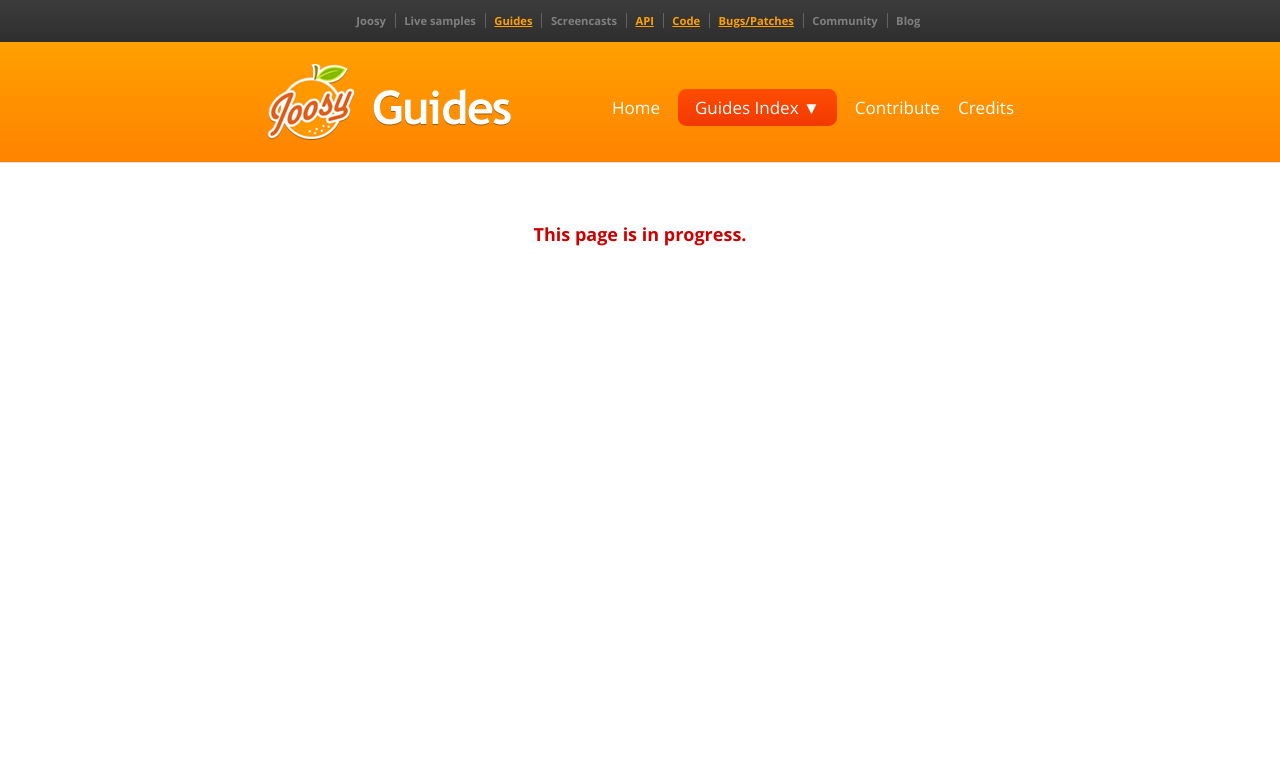
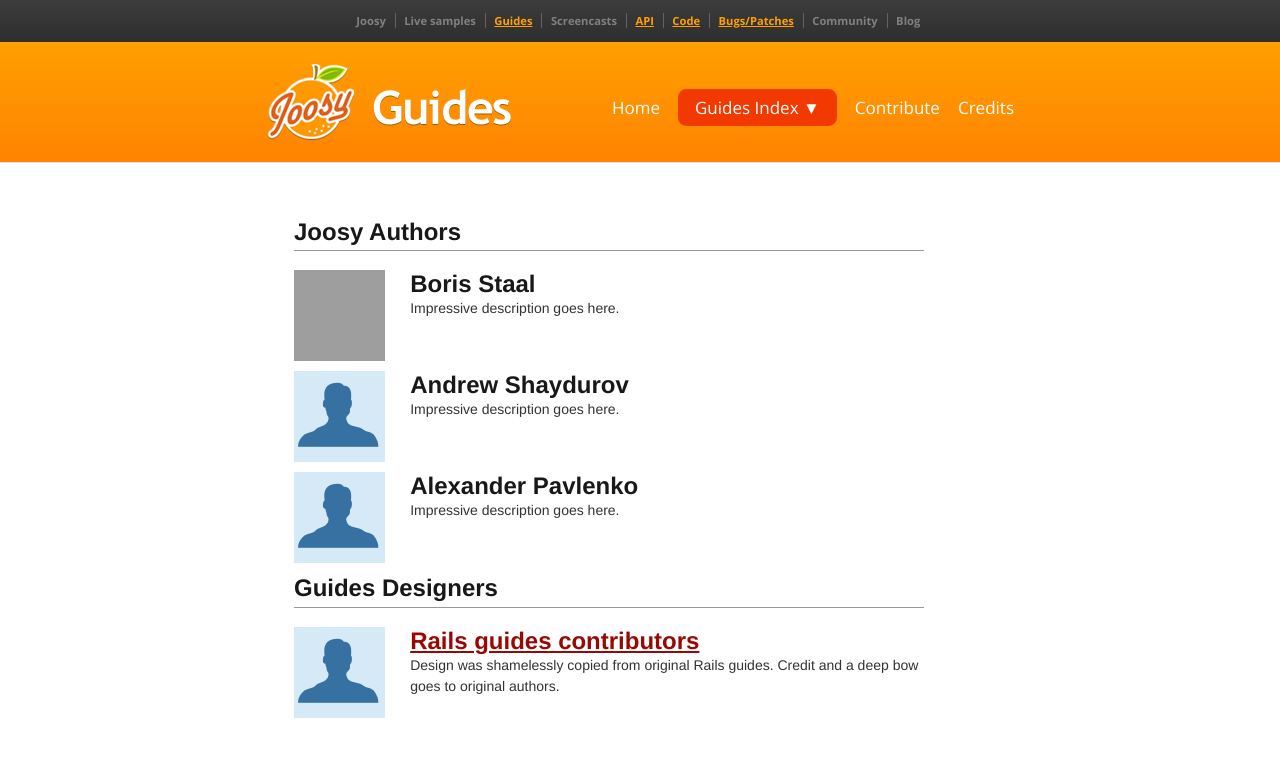
Before and after one commit to joosy/guides, a Jekyll site: the page built from credits.html, in a window 1280 px wide. Shown: the top 757 px of the page. Built offline with Jekyll 4.4.1, drawn with Linux system fonts in a browser that asks for light colours; comment, search, counter and statistics services are not loaded; grey boxes are pictures that could not be loaded.

Commit message:
Additional pages

```diff
--- a/_layouts/default.html
+++ b/_layouts/default.html
@@ -7,9 +7,15 @@
     <link rel="stylesheet" href="/css/base.css">
     <link rel="stylesheet" href="/css/skeleton.css">
     <link rel="stylesheet" href="/css/styles.css">
+    <link rel="stylesheet" href="/css/credits.css">
     <link rel="stylesheet" href="http://yandex.st/highlightjs/6.2/styles/default.min.css">
     <script src="http://cachedcommons.org/cache/modernizr/1.5.0/javascripts/modernizr-min.js"></script>
     <script src="/js/prefixfree.min.js"></script>
+    <script>
+      function toggle(element) {
+        element.style.display = (element.style.display == 'none') ? 'block' : 'none'
+      }
+    </script>
   </head>
   <body>
     <section class="topbar">
@@ -37,7 +43,35 @@
         <div class="ten columns">
           <ul class="nav">
             <li><a href="/">Home</a></li>
-            <li><a href="#" class="index">Guides Index &#9660;</a></li>
+            <li>
+              <a href="#" onclick="toggle(document.getElementById('guides'))" class="index">Guides Index &#9660;</a>
+              <div style="display: none;" class="clearfix" id="guides">
+                <hr />
+                <dl class="L">
+                  <dt>Joosy basics</dt>
+                  <dd><a href="/guides/basic/getting-started.html">Getting Started</a></dd>
+                  <dd><a href="/guides/basic/joosy-vs-x.html">Joosy vs X</a></dd>
+                  <dt>Creating a blog on Joosy</dt>
+                  <dd><a href="/guides/blog/rails-preparations.html">Rails preparations</a></dd>
+                  <dd><a href="/guides/blog/resources.html">Resources</a></dd>
+                  <dd><a href="/guides/blog/layouts-pages-and-routing.html">Layouts, Pages and Routing</a></dd>
+                  <dd><a href="/guides/blog/elements-events-and-filters.html">Elements, Events and Filters</a></dd>
+                  <dd><a href="/guides/blog/dynamic-rendering.html">Dynamic rendering</a></dd>
+                  <dd><a href="/guides/blog/widgets.html">Widgets</a></dd>
+                  <dd><a href="/guides/blog/helpers.html">Helpers</a></dd>
+                  <dd><a href="/guides/blog/forms.html">Forms</a></dd>
+                  <dd><a href="/guides/blog/preloaders.html">Preloaders</a></dd>
+                  <dd><a href="/guides/blog/load-unload-and-in-progress-animations.html">Load, unload, animations</a></dd>
+                </dl>
+                <dl class="R">
+                  <dt>Advanced guides</dt>
+                  <dd><a href="/guides/advanced/search-engine-indexing.html">Search engine indexing</a></dd>
+                  <dd><a href="/guides/advanded/authentication.html">Authentication</a></dd>
+                  <dd><a href="/guides/advanced/permissions.html">Permissions and ACL</a></dd>
+                  <dd><a href="/guides/advanced/template-engine.html">Template engines</a></dd>
+                </dl>
+              </div>
+            </li>
             <li><a href="/contribute.html">Contribute</a></li>
             <li><a href="/credits.html">Credits</a></li>
           </ul>
--- /dev/null
+++ b/credits.html
@@ -0,0 +1,40 @@
+---
+layout: index
+title: "Contributors"
+---
+
+<div class="entry-content" id="container">
+  <div class="wrapper">
+	<div id="mainCol">
+    <h3 class="section">Joosy Authors</h3>
+		<div class="module">
+			<img height="91" width="91" src="http://www.gravatar.com/avatar/7c4ac3f00d81fbb8ba329163b3dc6b2a.png?size=91" class="left pic" alt="Heiko Webers">
+			<div class="right">
+				<h3>Boris Staal</h3>
+				<p>Impressive description goes here.</p>
+			</div>
+		</div>
+		<div class="module">
+			<img height="91" width="91" src="img/photo.gif" class="left pic" alt="Heiko Webers">
+			<div class="right">
+        <h3>Andrew Shaydurov</h3>
+        <p>Impressive description goes here.</p>
+			</div>
+		</div>
+		<div class="module">
+			<img height="91" width="91" src="img/photo.gif" class="left pic" alt="Heiko Webers">
+			<div class="right">
+        <h3>Alexander Pavlenko</h3>
+        <p>Impressive description goes here.</p>
+			</div>
+		</div>
+    <h3 class="section">Guides Designers</h3>
+    <div class="module">
+      <img height="91" width="91" src="img/photo.gif" class="left pic" alt="Heiko Webers">
+      <div class="right">
+        <h3><a href="http://guides.rubyonrails.org/credits.html">Rails guides contributors</a></h3>
+        <p>Design was shamelessly copied from original Rails guides. Credit and a deep bow goes to original authors.</p>
+      </div>
+    </div>
+	</div>
+</div>
--- a/credits.md
+++ /dev/null
@@ -1,6 +0,0 @@
----
-layout: index
-title: "Credits"
----
-
-<div class="wip">This page is in progress.</div>
--- /dev/null
+++ b/css/credits.css
@@ -0,0 +1,62 @@
+#container {
+    background: none repeat scroll 0 0 #FFFFFF;
+    color: #333333;
+    padding: 0.5em 0 1.5em;
+    font-family: Helvetica,Arial,sans-serif;
+    font-size: 87.5%;
+    line-height: 1.5em;
+}
+.wrapper {
+    margin: 0 auto;
+    text-align: left;
+    width: 69em;
+}
+#mainCol {
+    margin-left: 2em;
+    width: 45em;
+}
+#container .section {
+    border-bottom: 1px solid #999999;
+  /*  padding: 0.25em 0; */
+    clear: both;
+    height:1.4em;
+    margin:0.7em 0 0.8em;
+}
+
+#container h3 {
+    font-size: 1.7142em;
+    font-weight: bold;
+    line-height: 1.286em;
+    margin: 0.875em 0 0.2916em;
+}
+#container .right h3 {
+	margin:0;
+	line-height: normal;
+}
+#container .right p {
+	margin:0;
+	padding-bottom:3em;
+}
+#container .module {
+	margin-bottom:1em;
+	clear: both;
+}
+
+#container img {
+	float:left;
+    margin-bottom: 10px;
+}
+
+#container p {
+	width:36.5em;
+	line-height: 1.5em;
+}
+#container .right {
+	float:left;
+	padding-left:1.8em;
+}
+
+#mainCol a, #subCol a, #feature a {
+    color: #980905;
+    text-decoration: underline;
+}
--- a/css/styles.css
+++ b/css/styles.css
@@ -97,7 +97,6 @@
 header .nav .index {
   padding: .4em 1em;
   background: #f23900;
-  background: linear-gradient(#fe4d00, #f23900);
   border-radius: .5em;
   position: relative;
 }
@@ -224,3 +223,86 @@
   text-align: center;
   margin-top: 30px;
 }
+
+#guides {
+    background: none repeat scroll 0 0 #F23900;
+    border-radius: 1em 1em 1em 1em;
+    box-shadow: 0.25em 0.25em 1em rgba(0, 0, 0, 0.25);
+    color: #F1938C;
+    display: block;
+    padding: 2em 2em 1.5em;
+    position: absolute;
+    right: 0;
+    top: 1.2em;
+    width: 27em;
+    z-index: 10;
+    left:5.2em;
+    font-family: Helvetica,Arial,sans-serif;
+    line-height: 1.3em !important;
+    behavior: url(PIE.htc);
+   }
+
+#guides hr {
+    background: none repeat scroll 0 0 #F1938C;
+    border: medium none;
+    color: #F1938C;
+    display: block;
+    height: 1px;
+    margin:20px 0 !important;
+}
+
+#guides .L, #guides .R {
+    float: left;
+    margin: 0;
+    padding: 0;
+    width: 50%;
+}
+
+#guides .R {
+    float: right;
+}
+
+
+#guides dt {
+    margin: 0.5em 0 0 !important;
+    padding: 0;
+}
+
+#guides dt, #guides dd {
+    font-weight: normal;
+    margin: 0;
+    padding: 0;
+    text-align: left;
+
+}
+
+#guides dd {
+    font-size: 0.74em !important;
+}
+
+#guides dt {
+    font-size: 0.9em !important;
+}
+
+#header .nav .index a {
+  position: relative;
+  z-index: 15;
+}
+
+#header .nav a {
+    color: #FFFFFF;
+    text-decoration: none;
+}
+
+#guides a {
+    background: none repeat scroll 0 0 transparent !important;
+    color: #FFFFFF;
+}
+#guides a:hover {
+  text-decoration: underline;
+}
+
+a.index {
+  position: relative;
+  z-index: 15;
+}
```
Also changed, not shown: guides/basics/getting-started.md (+1 -3 lines), guides/basics/joosy-vs-x.md (+3 -3 lines), guides/blog/rails-preparations.md (+1 -1 lines), img/photo.gif (added).
